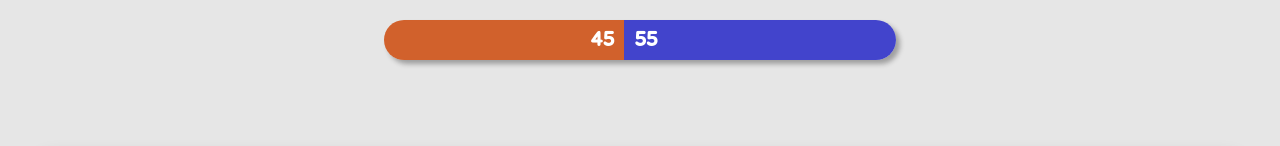
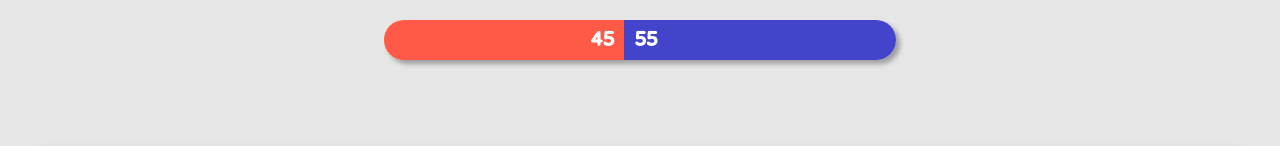
Before and after one commit to jaksim0sec/FlowerWars-MINI, a plain HTML site: page index.html in a window 1280 px wide. Shown: the top 146 px of the page. Drawn offline with Linux system fonts and the light colour scheme; grey boxes are pictures that could not be loaded.

Commit message:
Update index.html

```diff
--- a/index.html
+++ b/index.html
@@ -292,7 +292,7 @@
             }
 
         #score_적군 {
-            background-color: #D1612C;
+            background-color: #FF5947;
             width: 50%;
             border-top-left-radius: 50px;
             border-bottom-left-radius: 50px;
```
